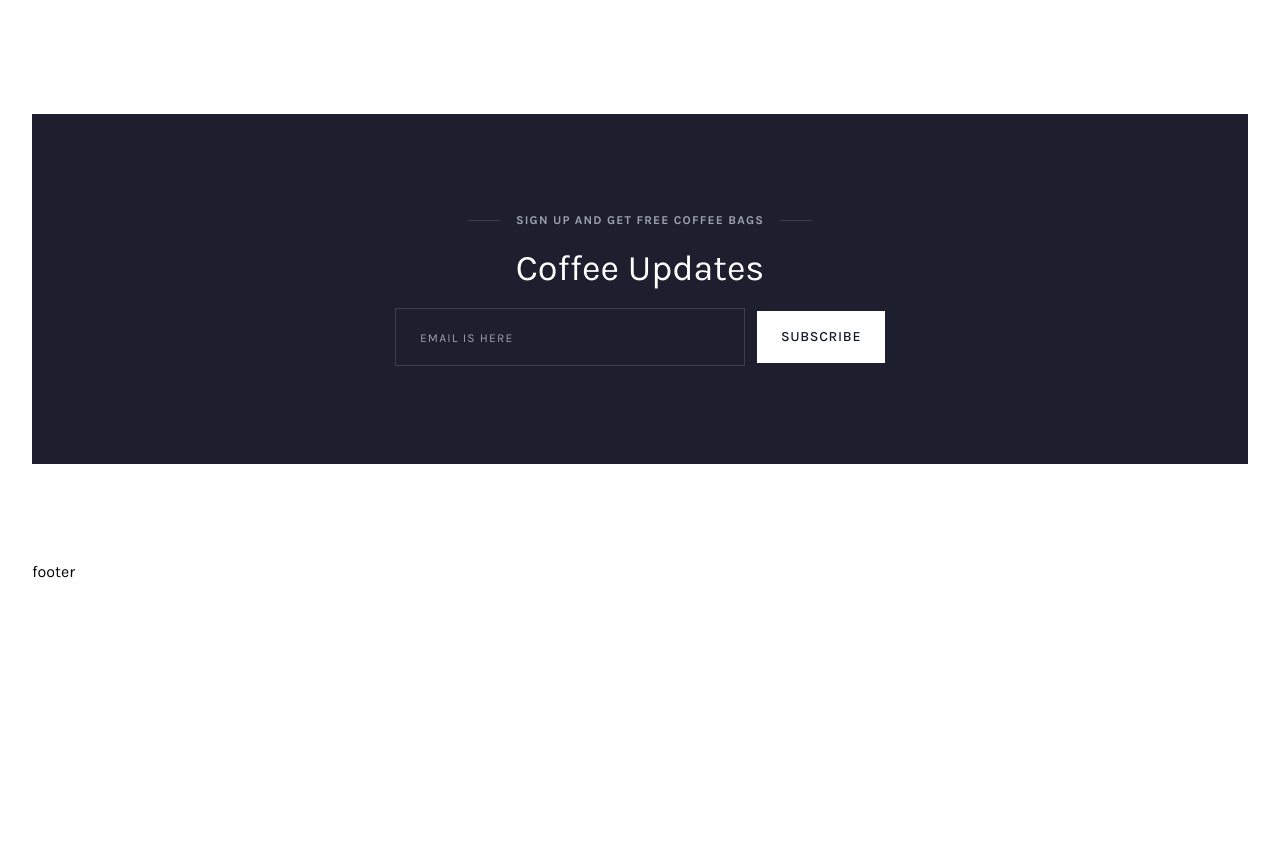
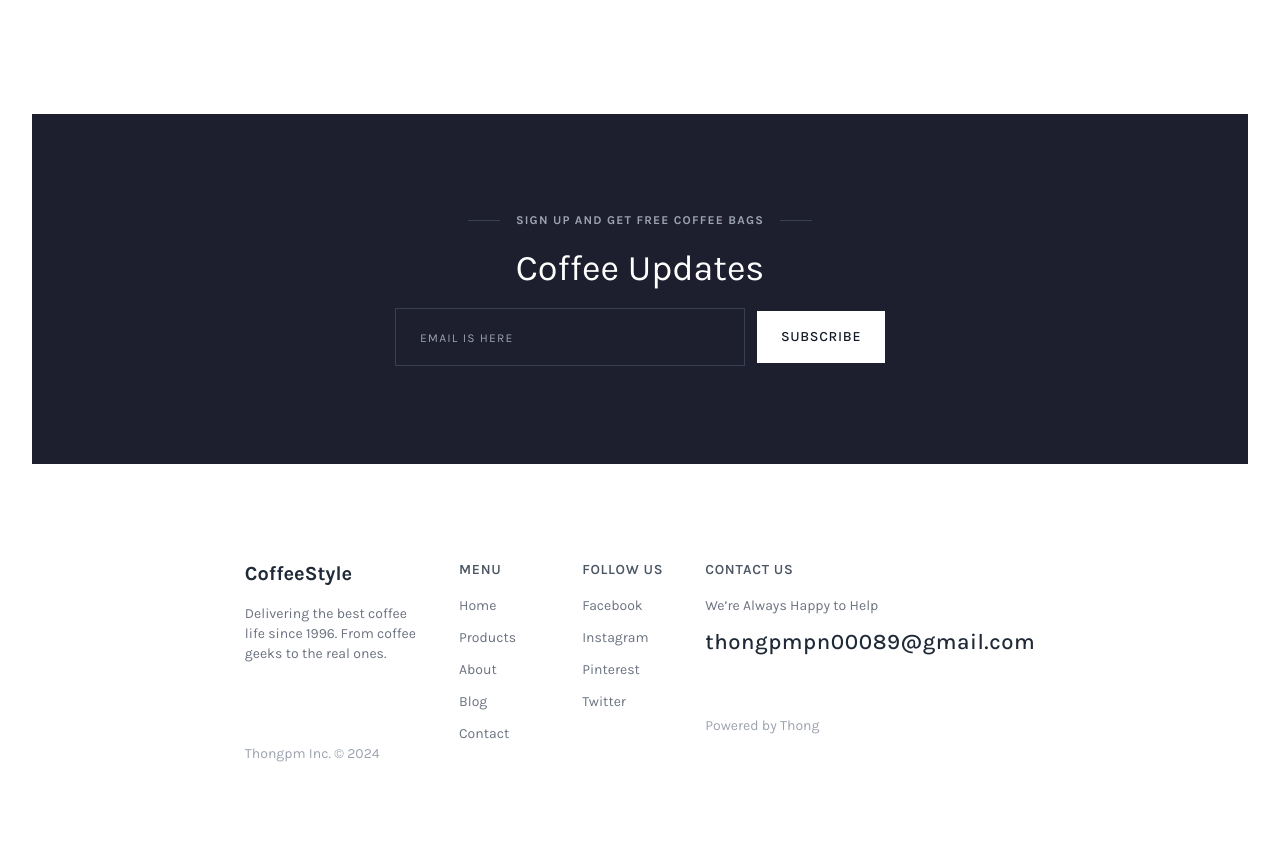
Before and after one commit to Gnoth2n5/tailwind-coffee-style, a website: page public/index.html in a window 1280 px wide. Shown: the part 5440-6300 px from the top of the page. Before the commit the page ends 6024 px from the top, so only its background shows below. Drawn offline with nearby package versions, Linux system fonts and the light colour scheme; files that its build step writes are made by us from their sources.

Commit message:
add footer

```diff
--- a/public/index.html
+++ b/public/index.html
@@ -629,7 +629,8 @@
                                  placeholder:tracking-widest placeholder:font">
                             </div>
                             <div class="ct-form-item">
-                                <button type="submit" class="ct-button bg-white text-gray-900 w-max max-h-[54px]">Subscribe</button>
+                                <button type="submit"
+                                    class="ct-button bg-white text-gray-900 w-max max-h-[54px]">Subscribe</button>
                             </div>
                         </div>
                     </div>
@@ -638,8 +639,50 @@
                 </div> <!--end subscribe-us-->
 
             </main>
-            <footer>
-                footer
+
+            <footer class="w-[95%] xl:w-[65%] mx-auto pb-24 text-gray-500 text-sm">
+                <div class="flex flex-col md:flex-row gap-12 md:gap-8 text-center md:text-left">
+
+                    <div class="basis-2/6">
+                        <div class="font-bold text-xl mb-4 text-gray-800">CoffeeStyle</div>
+                        <div class="mb-8 md:mb-20">Delivering the best coffee life since 1996. From coffee geeks to the real ones.
+                        </div>
+                        <div class="text-gray-400 hover:text-coffee-400">Thongpm Inc. © 2024</div>
+                    </div>
+
+                    <div class="basis-1/6">
+                        <div class="uppercase font-semibold tracking-wider text-gray-600 mb-4">Menu</div>
+                        <div class="">
+                            <div class="flex flex-col gap-3">
+                                <a href="#" class="text-gray-500 hover:text-coffee-400">Home</a>
+                                <a href="#" class="text-gray-500 hover:text-coffee-400">Products</a>
+                                <a href="#" class="text-gray-500 hover:text-coffee-400">About</a>
+                                <a href="#" class="text-gray-500 hover:text-coffee-400">Blog</a>
+                                <a href="#" class="text-gray-500 hover:text-coffee-400">Contact</a>
+                            </div>
+                        </div>
+                    </div>
+
+                    <div class="basis-1/6">
+                        <div class="uppercase font-semibold tracking-wider text-gray-600 mb-4">Follow Us</div>
+                        <div class="">
+                            <div class="flex flex-col gap-3">
+                                <a href="#" class="text-gray-500 hover:text-coffee-400">Facebook</a>
+                                <a href="#" class="text-gray-500 hover:text-coffee-400">Instagram</a>
+                                <a href="#" class="text-gray-500 hover:text-coffee-400">Pinterest</a>
+                                <a href="#" class="text-gray-500 hover:text-coffee-400">Twitter</a>
+                            </div>
+                        </div>
+                    </div>
+
+                    <div class="basis-2/6">
+                        <div class="uppercase font-semibold tracking-wider text-gray-600 mb-8 md:mb-4">Contact Us</div>
+                        <div class="mb-4">We’re Always Happy to Help</div>
+                        <div class="mb-16 text-gray-800 text-[22px] font-medium tracking-wide"><a href="#" class="hover:text-coffee-400">thongpmpn00089@gmail.com</a></div>
+                        <div class=""><a href="#" class="text-gray-400 hover:text-coffee-400">Powered by Thong</a></div>
+                    </div>
+
+                </div>
             </footer>
         </div> <!-- end content wrapper -->
     </div> <!--end root-->
```
